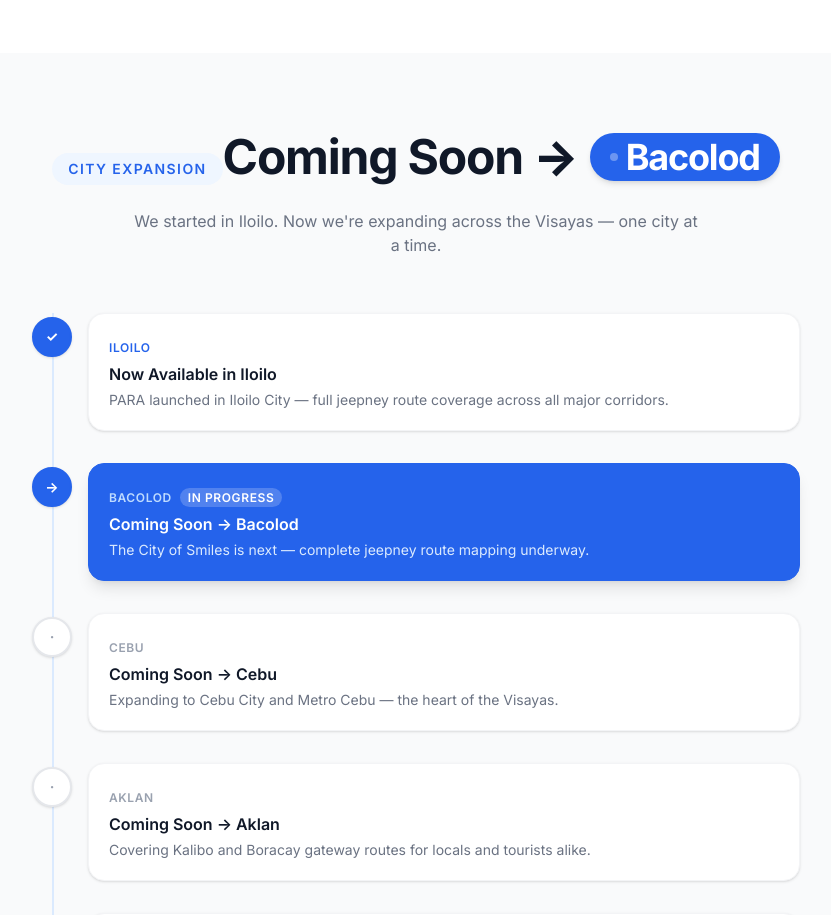
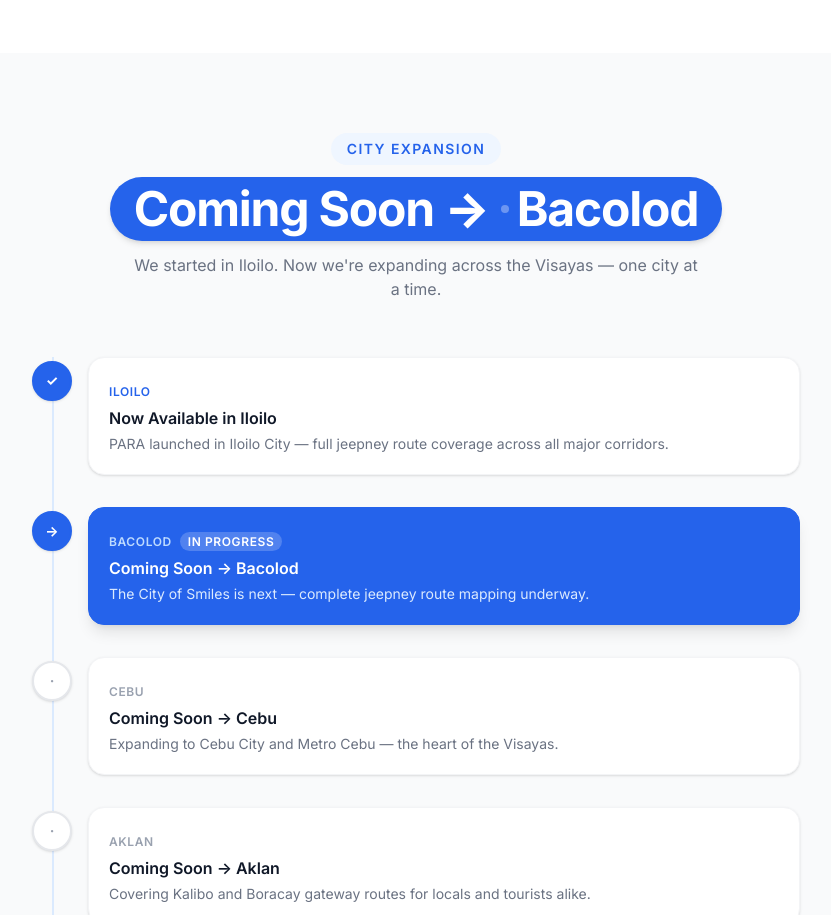
Before and after one commit to MikenISATU/PARA-WEBSITE, a Next.js app: page / in a window 1280 px wide. Shown: the part 2820-3735 px from the top of the page, without its empty margins (224-1055 px from the left). Built offline with nearby package versions, Linux system fonts and the light colour scheme.

Commit message:
Update page.tsx

```diff
--- a/app/page.tsx
+++ b/app/page.tsx
@@ -328,13 +328,15 @@
         <div className="max-w-3xl mx-auto">
           <div className="text-center mb-14">
             <span className="inline-block bg-blue-50 text-[#2563eb] text-sm font-semibold uppercase tracking-widest mb-3 px-4 py-1.5 rounded-full">City Expansion</span>
-            <h2 className="text-4xl sm:text-5xl font-extrabold text-gray-900 tracking-tight inline-flex flex-wrap items-center justify-center gap-3">
+            <h2 className="text-4xl sm:text-5xl font-extrabold tracking-tight">
+            <span className="inline-flex items-center gap-3 bg-[#2563eb] text-white px-6 py-2 rounded-full shadow-md">
               Coming Soon →
-              <span className="inline-flex items-center gap-2 bg-[#2563eb] text-white text-3xl sm:text-4xl font-extrabold px-5 py-1 rounded-full shadow-md">
+              <span className="flex items-center gap-2">
                 <span className="w-2 h-2 rounded-full bg-white/60 inline-block animate-pulse" />
                 Bacolod
               </span>
-            </h2>
+            </span>
+          </h2>
             <p className="text-gray-500 mt-3 max-w-xl mx-auto">We started in Iloilo. Now we&apos;re expanding across the Visayas — one city at a time.</p>
           </div>
           <div className="relative">
```
